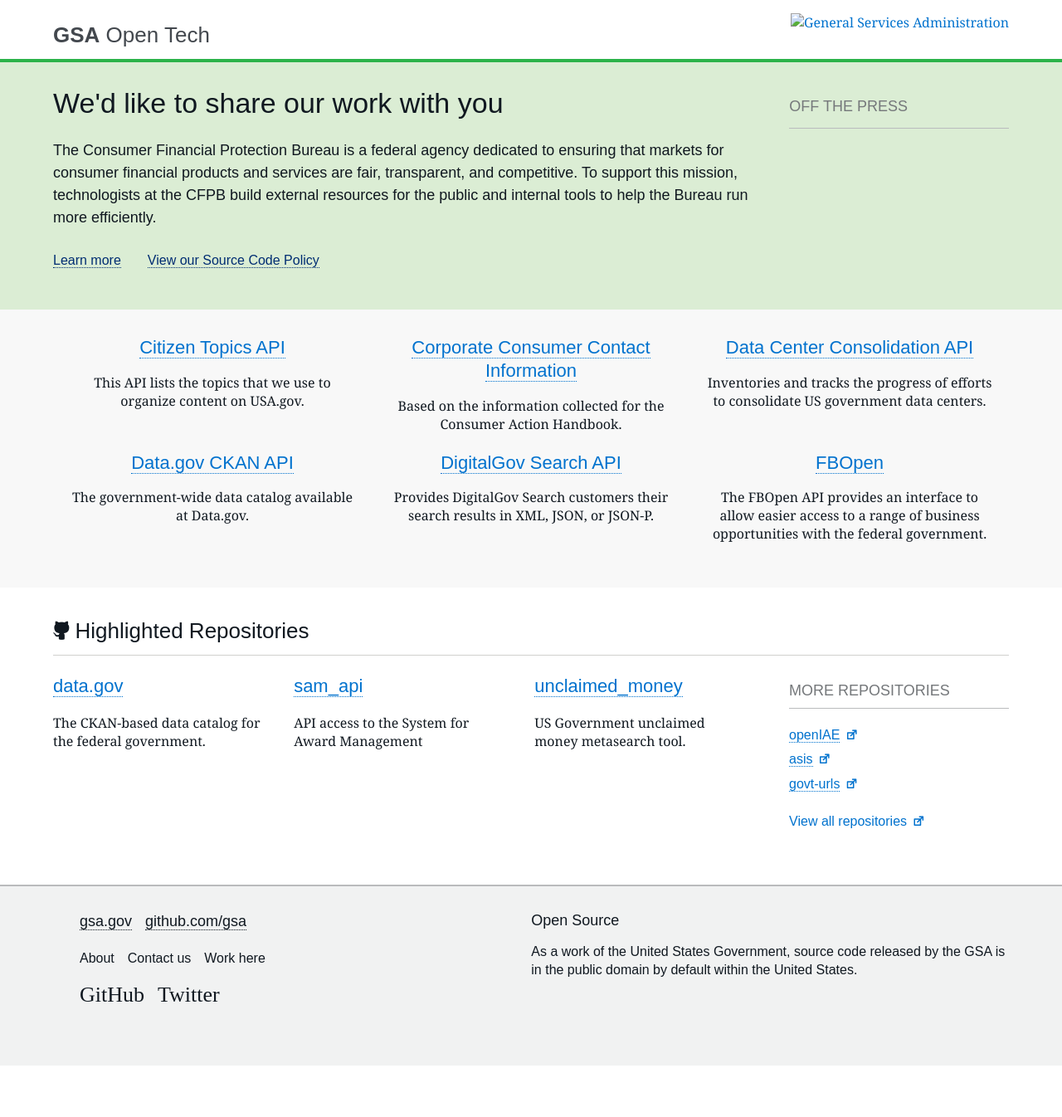
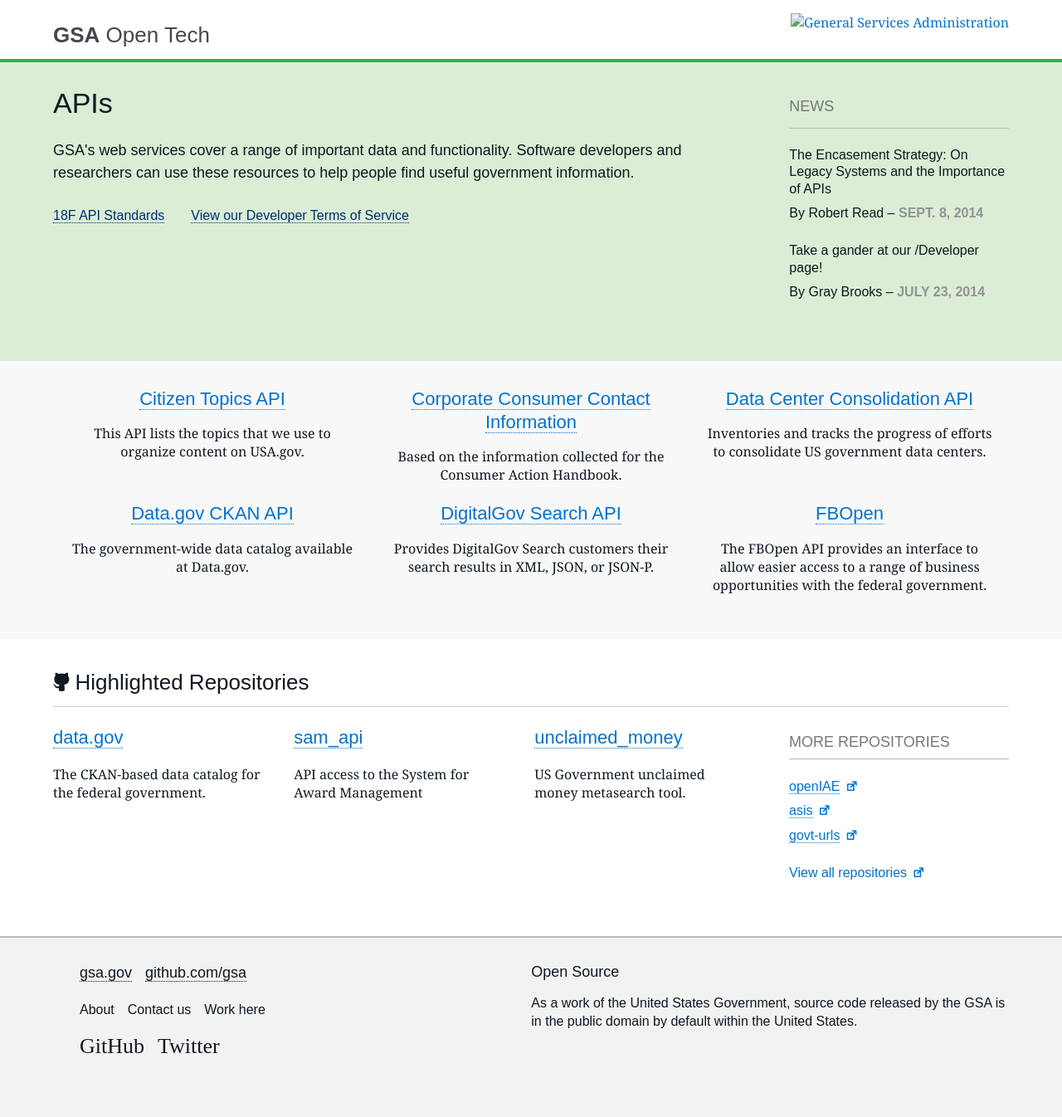
Before and after one commit to GSA/open.gsa.gov, a Jekyll site: the page built from developer/index.html, in a window 1280 px wide. Shown: the whole page at 83% size. Built offline with Jekyll 4.4.1, drawn with Linux system fonts in a browser that asks for light colours; nearby versions of some CDN libraries; some web fonts are replaced; before the commit the page ends 1284 px from its top, so only the background shows below that.

Commit message:
trying to change top section

```diff
--- a/developer/index.html
+++ b/developer/index.html
@@ -6,55 +6,53 @@
             <section class="hero">
                 <div class="wrap">
                     <section class="intro">
-                        <h1>We'd like to share our work with you</h1>
-                        <p>The Consumer Financial Protection Bureau is a federal agency dedicated to ensuring that
-                            markets for consumer financial products and services are fair, transparent, and
-                            competitive. To support this mission, technologists at the CFPB build external
-                            resources for the public and internal tools to help the Bureau run more efficiently.
+                        <h1>APIs</h1>
+                        <p>GSA's web services cover a range of important data and functionality.  Software developers and researchers can use these resources to help people find useful government information.
                         </p>
                         <ul class="learn-more">
                             <li class="learn-more_item">
-                                <a class="call-to-action" href="articles/introducing-cfpb-open-tech/">
-                                    Learn more
+                                <a class="call-to-action" href="https://github.com/18f/api-standards">
+                                    18F API Standards
                                 </a>
                             </li>
                             <li class="learn-more_item">
                                 <a class="call-to-action"
-                                   href="source-code-policy/">
-                                    View our Source Code Policy
+                                   href="http://gsa.gov/portal/content/162631">
+                                    View our Developer Terms of Service
                                 </a>
                             </li>
                         </ul>
                     </section>
 
                     <section class="sidebar off-the-press">
-                        <h2 class="sidebar_head">Off the press</h2>
+                        <h2 class="sidebar_head">News</h2>
                         <ul class="sidebar_list nav-list">
-                        {% for post in site.posts limit:2 %}
                             <li class="sidebar_list_item">
-                                <h3 class="sidebar_list_item_head">
-                                {% if post.external-url %}
-                                    <a href="{{ post.external-url }}">
-                                {% else %}
-                                    <a href="{{ post.url | remove_first:'/' }}/">
-                                {% endif %}
-                                        {{ post.title }}
-                                    </a>
+                                <h3 class="sidebar_list_item_head">The Encasement Strategy: On Legacy Systems and the Importance of APIs<a href="https://18f.gsa.gov/2014/09/08/the-encasement-strategy-on-legacy-systems-and-the/"></a>
                                 </h3>
 
                                 <div class="sidebar_list_item_meta entry_meta">
-                                    {% if post.author %}
-                                    By <span class="author">{{ post.author }}</span> &ndash;
-                                    {% endif %}
+                                    By <span class="author">Robert Read</span> &ndash;
 
-                                    {% if post.date %}
-                                    <time datetime="{{ post.date | date: '%b %d, %Y' }}">
-                                        {{ post.date | date: '%b %d, %Y' }}
+                                    <time>
+                                        Sept. 8, 2014
                                     </time>
-                                    {% endif %}
                                 </div>
                             </li>
-                        {% endfor %}
+                        </ul>
+                        <ul class="sidebar_list nav-list">
+                            <li class="sidebar_list_item">
+                                <h3 class="sidebar_list_item_head">Take a gander at our /Developer page!<a href="https://18f.gsa.gov/2014/07/23/take-a-gander-at-our-developer-page/"></a>
+                                </h3>
+
+                                <div class="sidebar_list_item_meta entry_meta">
+                                    By <span class="author">Gray Brooks</span> &ndash;
+
+                                    <time>
+                                        July 23, 2014
+                                    </time>
+                                </div>
+                            </li>
                         </ul>
                     </section>
                 </div>
```
